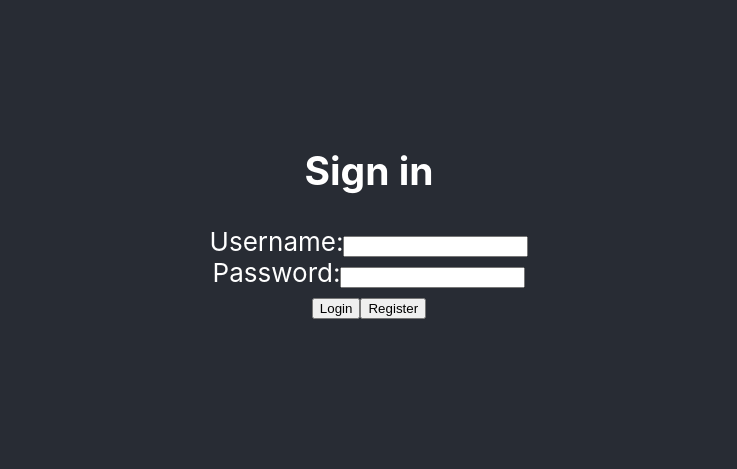
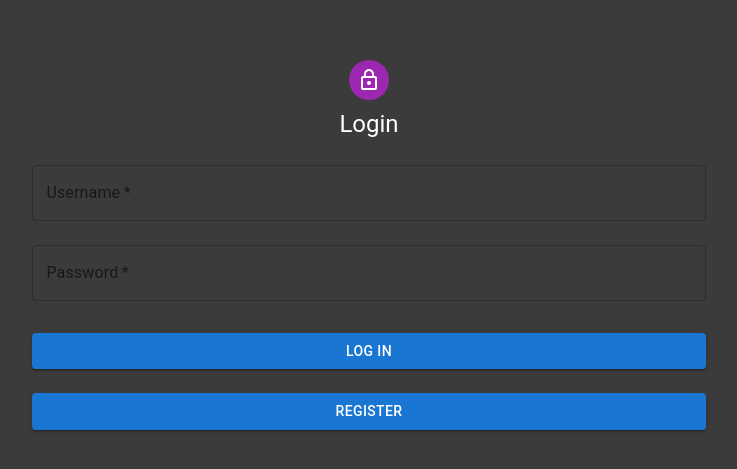
Before and after one commit to k5177751800/ECE461L.github.io, a React (Create React App) app in the folder frontend/: page / in a window 1280 px wide. Shown: the part 183-652 px from the top of the page, without its empty margins (271-1008 px from the left). Built offline with nearby package versions, Linux system fonts and the light colour scheme.

Commit message:
changed back login ui

```diff
--- a/frontend/package.json
+++ b/frontend/package.json
@@ -5,8 +5,9 @@
   "dependencies": {
     "@emotion/react": "^11.13.3",
     "@emotion/styled": "^11.13.0",
+    "@fontsource/roboto": "^5.1.0",
     "@mui/icons-material": "^6.1.2",
-    "@mui/material": "^6.1.2",
+    "@mui/material": "^6.1.5",
     "@testing-library/jest-dom": "^5.17.0",
     "@testing-library/react": "^13.4.0",
     "@testing-library/user-event": "^13.5.0",
--- a/frontend/src/App.css
+++ b/frontend/src/App.css
@@ -1,20 +1,17 @@
 .App {
     text-align: center;
   }
-
   .App-logo {
     height: 40vmin;
     pointer-events: none;
   }
-
   @media (prefers-reduced-motion: no-preference) {
     .App-logo {
       animation: App-logo-spin infinite 20s linear;
     }
   }
-
   .App-header {
-  background-color: #282c34;
+    background-color: #3b3b3b;
     min-height: 100vh;
     display: flex;
     flex-direction: column;
@@ -23,11 +20,9 @@
     font-size: calc(10px + 2vmin);
     color: white;
   }
-
   .App-link {
     color: #61dafb;
   }
-
   @keyframes App-logo-spin {
     from {
       transform: rotate(0deg);
--- a/frontend/src/pages/Login/Login.jsx
+++ b/frontend/src/pages/Login/Login.jsx
@@ -1,5 +1,7 @@
 import React, { useState } from 'react';
 import { useNavigate } from 'react-router-dom';
+import { Container, TextField, Button, Box, Avatar, CssBaseline, Typography } from '@mui/material';
+import LockOutlinedIcon from '@mui/icons-material/LockOutlined';
 
 function Login() {
     const [username, setUsername] = useState('');
@@ -39,33 +41,70 @@
     };
 
     return (
-        <div>
-            <h2>Sign in</h2>
-            <form onSubmit={(e) => handleSubmit(e, 'login')}>
-                <label>
-                    Username:
-                    <input
-                        type="text"
+        <Container component="main" maxWidth="s">
+            <CssBaseline />
+            <Box
+                sx={{
+                marginTop: 8,
+                display: 'flex',
+                flexDirection: 'column',
+                alignItems: 'center',
+                }}
+            >
+                <Avatar sx={{ m: 1, bgcolor: 'secondary.main' }}>
+                    <LockOutlinedIcon />
+                </Avatar>
+                <Typography component="h1" variant="h5">
+                    Login
+                </Typography>
+                <Box component="form" onSubmit={handleSubmit} sx={{ mt: 1 }}>
+                    <TextField
+                        margin="normal"
+                        required
+                        fullWidth
+                        id="username"
+                        label="Username"
+                        name="username"
+                        autoComplete=""
                         value={username}
+                        variant="outlined"
                         onChange={(e) => setUsername(e.target.value)}
                     />
-                </label>
-                <br />
-                <label>
-                    Password:
-                    <input
+                    <TextField
+                        margin="normal"
+                        required
+                        fullWidth
+                        name="password"
+                        label="Password"
                         type="password"
+                        id="password"
+                        autoComplete="current-password"
+                        variant="outlined"
                         value={password}
                         onChange={(e) => setPassword(e.target.value)}
                     />
-                </label>
-                <br />
-                <button type="submit" onClick={(e) => handleSubmit(e, 'login')}>Login</button>
-                <button type="button" onClick={(e) => handleSubmit(e, 'register')}>Register</button>
-            </form>
-            {message && <p>{message}</p>}
-
-        </div>
+                    <Button
+                        fullWidth
+                        variant="contained"
+                        sx={{ mt: 3 }}
+                        onClick={(e) => handleSubmit(e, 'login')}
+                    >
+                        Log In
+                    </Button>
+                    <Button
+                        fullWidth
+                        variant="contained"
+                        sx={{ mt: 3, mb: 2 }}
+                        onClick={(e) => handleSubmit(e, 'register')}
+                    >
+                        Register
+                    </Button>
+                </Box>
+                <Typography component="h1" variant="h5">
+                    {message}
+                </Typography>
+            </Box>
+        </Container>
     );
 }
 
```
Also changed, not shown: 2 other files (tests, documents, lock files or other folders). Lines whose indentation alone changed are shown as unchanged.
